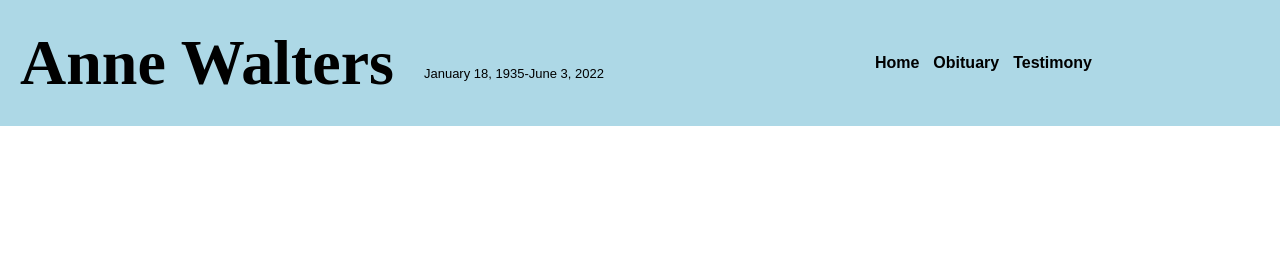
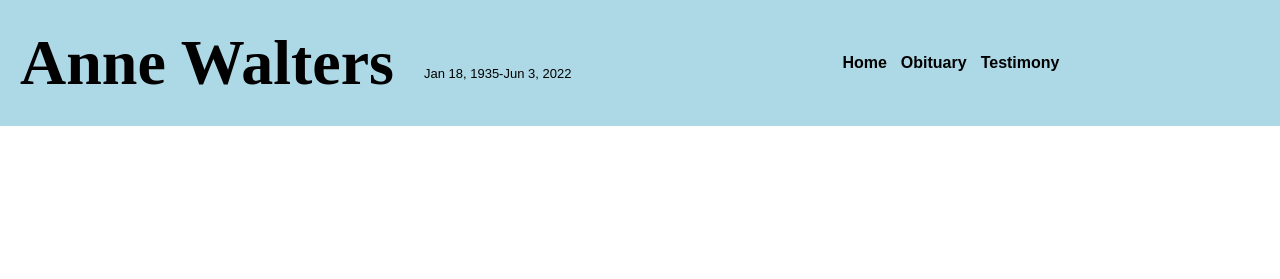
Before and after one commit to JoshuaW13/AnneWalters, a plain HTML site: page index.html in a window 1280 px wide. Shown: the top 279 px of the page. Drawn offline with Linux system fonts and the light colour scheme.

Commit message:
date updated to shorthand

```diff
--- a/index.html
+++ b/index.html
@@ -13,7 +13,7 @@
     <div class = "top">
 
         <div class = "NameHeader">Anne Walters</div>
-        <div class = "NameDate">January 18, 1935-June 3, 2022</div>
+        <div class = "NameDate">Jan 18, 1935-Jun 3, 2022</div>
 
 
         <div class = "MenuCards">
```
